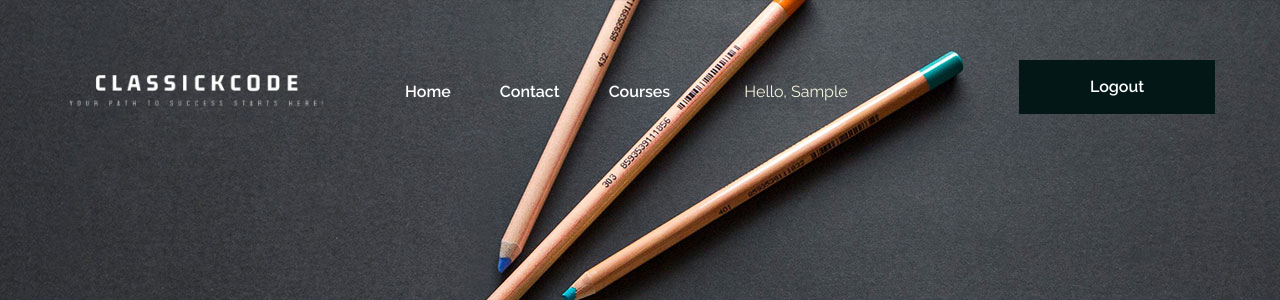
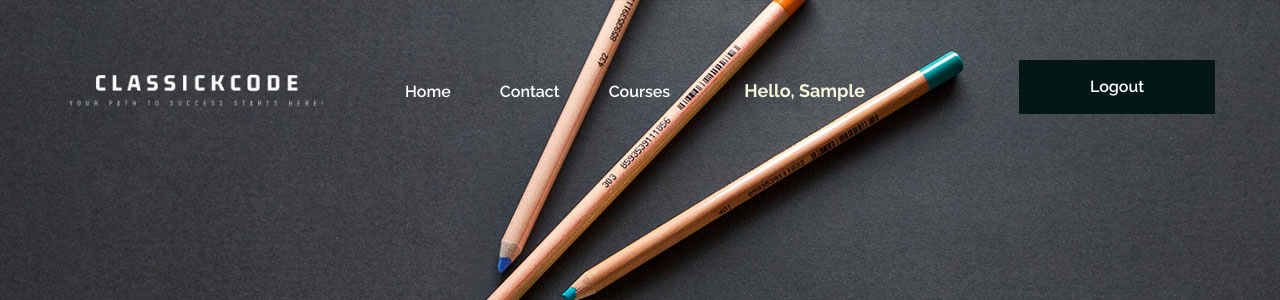
Before and after one commit to Parth2124/Classickcode, a Django app: page / in a window 1280 px wide. Shown: the top 300 px of the page. Run offline with Django 5.2, Linux system fonts and the light colour scheme; the visitor is signed in with stand-in values (Sample User, id 1); data that the repository does not hold is empty; some libraries are stand-ins or nearby versions.

Commit message:
Update index.html

```diff
--- a/templates/index.html
+++ b/templates/index.html
@@ -94,7 +94,7 @@
 							{% endif %}
 
 							{% if user.is_authenticated %}
-							<li style="color: beige; margin-left: 70px; " >Hello, {{user.first_name}}</li>
+							<li style="color: beige; margin-left: 70px; font-weight: bold; font-size: large; " >Hello, {{user.first_name}}</li>
 							<a style="background-color: rgb(3, 23, 23);" href="logout" class="site-btn header-btn" >Logout</a>
 
 							{%else%}
```
